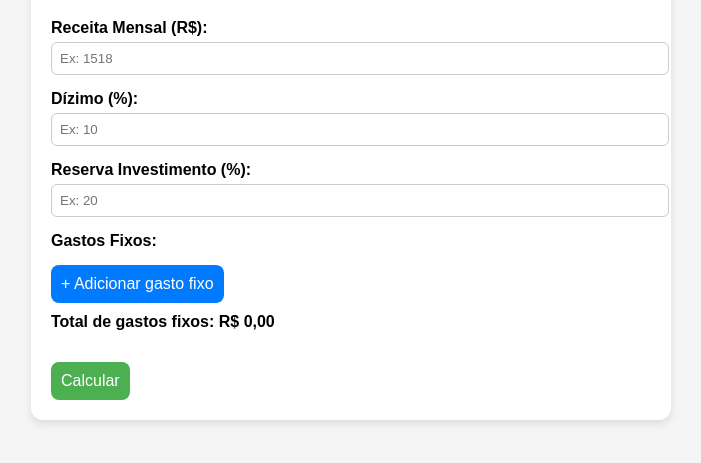
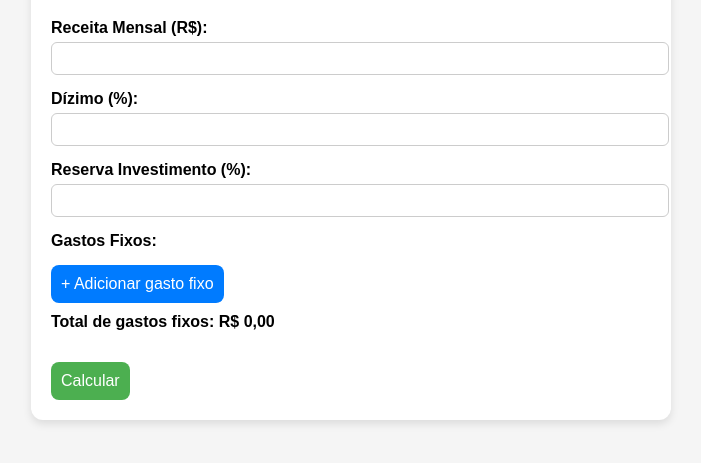
Before and after one commit to FranciscoEsley/calculadora, a plain HTML site: page index.html in a window 1280 px wide. Shown: the part 99-562 px from the top of the page, without its empty margins (289-990 px from the left). Drawn offline with Linux system fonts and the light colour scheme.

Commit message:
Update index.html

```diff
--- a/index.html
+++ b/index.html
@@ -84,13 +84,13 @@
     <h2>Calculadora Financeira</h2>
 
     <label for="receita">Receita Mensal (R$):</label>
-    <input type="number" id="receita" placeholder="Ex: 1518">
+    <input type="number" id="receita">
 
     <label for="dizimo">Dízimo (%):</label>
-    <input type="number" id="dizimo" placeholder="Ex: 10">
+    <input type="number" id="dizimo">
 
     <label for="reserva">Reserva Investimento (%):</label>
-    <input type="number" id="reserva" placeholder="Ex: 20">
+    <input type="number" id="reserva">
 
     <label>Gastos Fixos:</label>
     <div id="gastosFixos"></div>
```
